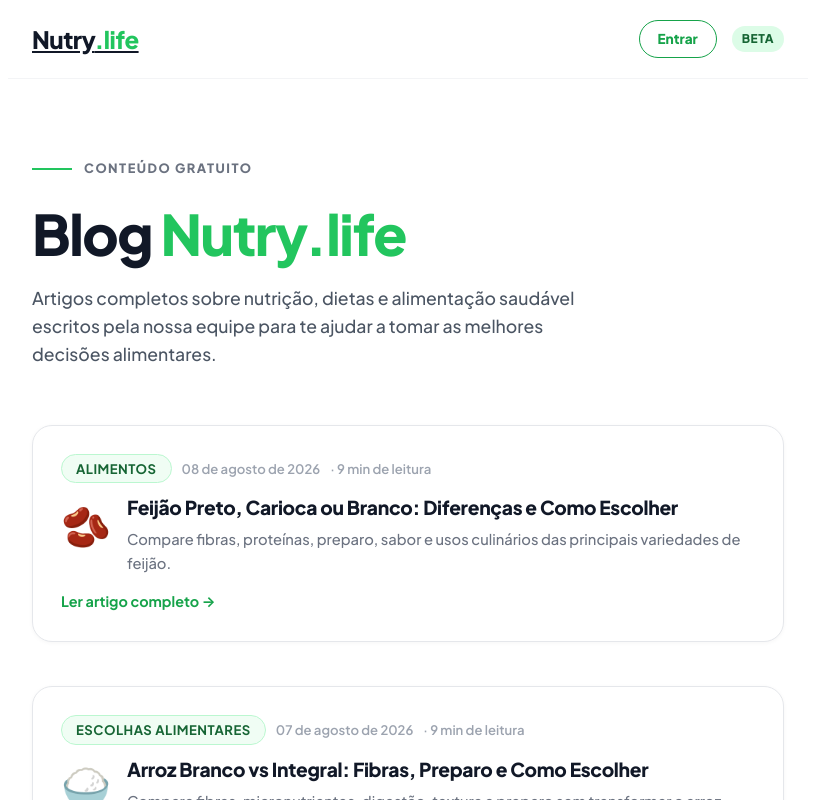
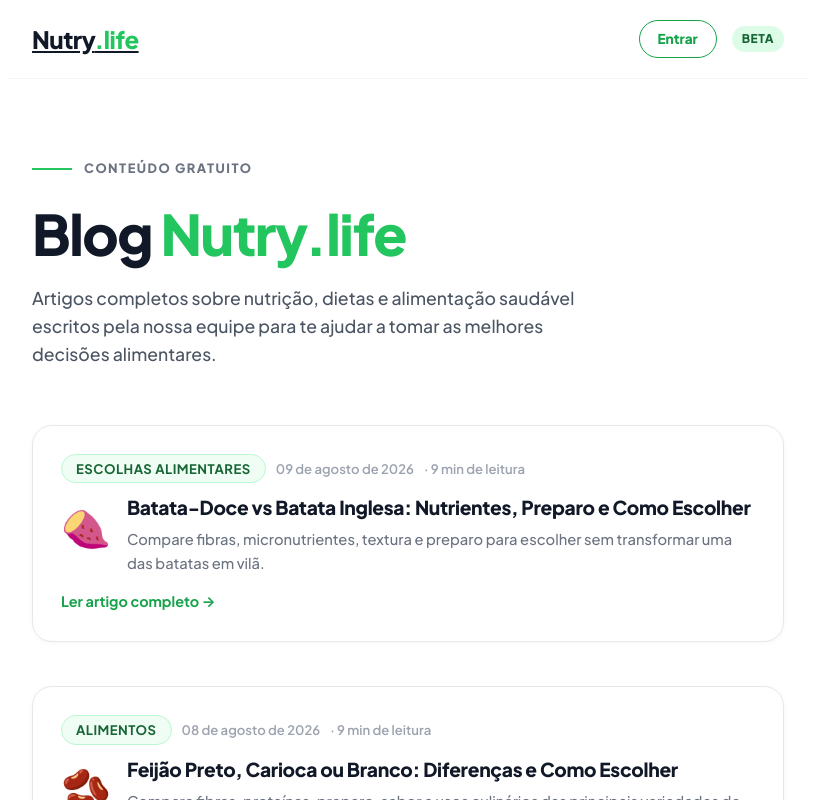
Before and after one commit to elevanceseguros/Nutri, a Next.js app: page /blog in a window 1280 px wide. Shown: the top 800 px of the page, without its empty margins (232-1047 px from the left). Built offline with nearby package versions, Linux system fonts and the light colour scheme.

Commit message:
Adiciona artigo de 09 de agosto ao índice

```diff
--- a/src/app/blog/page.tsx
+++ b/src/app/blog/page.tsx
@@ -14,6 +14,15 @@ export const metadata: Metadata = {
 };
 
 const posts = [
+  {
+    slug: "batata-doce-vs-batata-inglesa-como-escolher",
+    titulo: "Batata-Doce vs Batata Inglesa: Nutrientes, Preparo e Como Escolher",
+    descricao: "Compare fibras, micronutrientes, textura e preparo para escolher sem transformar uma das batatas em vilã.",
+    data: "09 de agosto de 2026",
+    tempo: "9 min de leitura",
+    tag: "Escolhas Alimentares",
+    emoji: "🍠",
+  },
   {
     slug: "feijao-preto-carioca-branco-diferencas",
     titulo: "Feijão Preto, Carioca ou Branco: Diferenças e Como Escolher",
```
